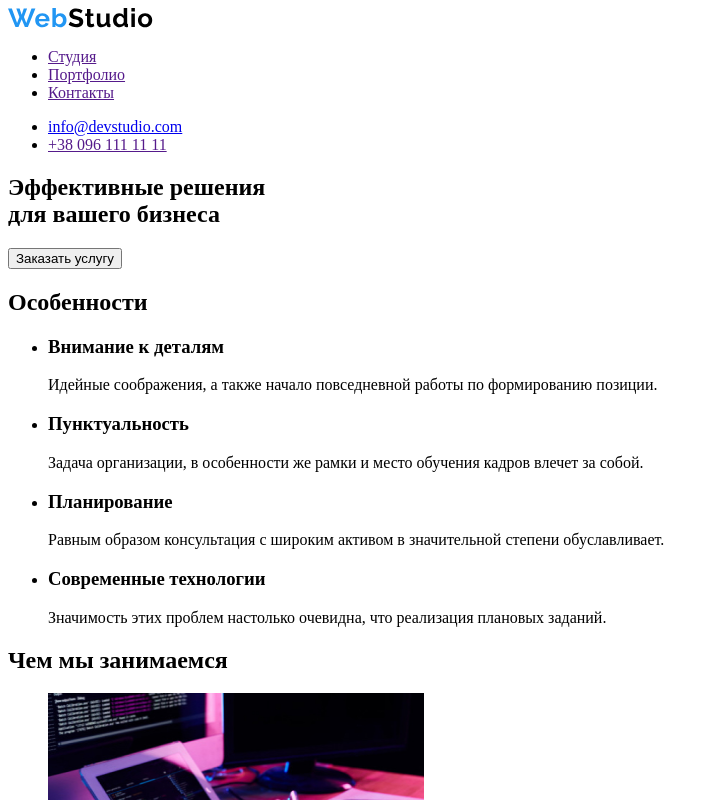
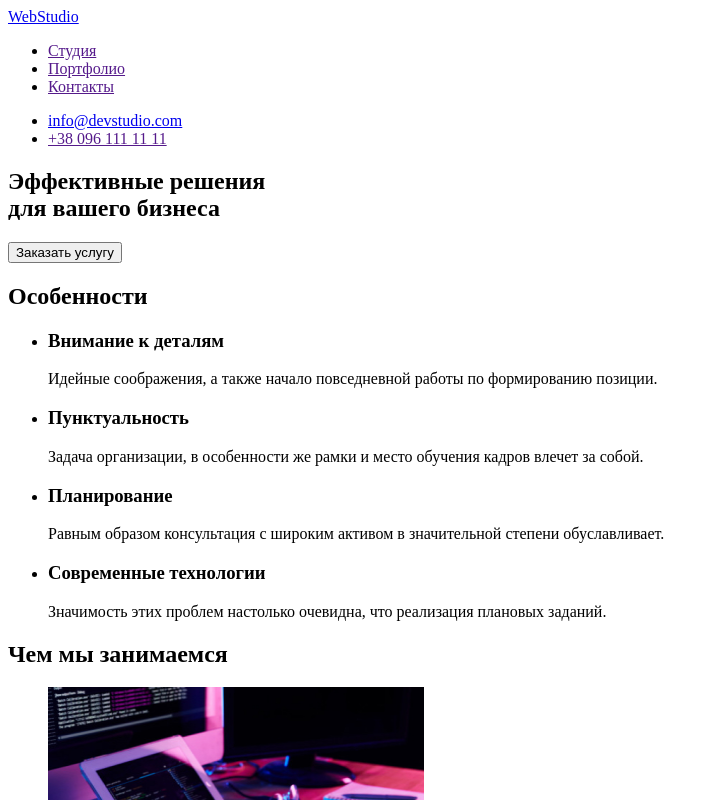
Before and after one commit to KRiabchenko/goit-markup-hw-01, a plain HTML site: page index.html in a window 1280 px wide. Shown: the top 800 px of the page, without its empty margins (0-719 px from the left). Drawn offline with Linux system fonts and the light colour scheme.

Commit message:
Добавлены ссылки для перехода на другую страницу

```diff
--- a/index.html
+++ b/index.html
@@ -4,24 +4,24 @@
     <meta charset="UTF-8">
     <meta http-equiv="X-UA-Compatible" content="IE=edge">
     <meta name="viewport" content="width=device-width, initial-scale=1.0">
-    <title>Document</title>
+    <title>Студия</title>
 </head>
 <body>
     <!--Шапка-->
     <header>
 <nav>
-    <img src="./images/logo.svg" alt="Логотип" />
+    <a href="./index.html">WebStudio</a>
 
     <ul>
         <li><a href="">Студия</a></li>
         <li><a href="">Портфолио</a></li>
         <li><a href="">Контакты</a></li>
     </ul>
-</nav>
     <ul>
         <li><a href="mailto:info@devstudio.com">info@devstudio.com</a></li>
         <li><a href="">+38 096 111 11 11</a></li>
     </ul>
+</nav>
     </header>
   <main>
         <!--Герой-->
@@ -97,7 +97,7 @@
 
     <!--Футер-->
     <footer>
-        <h2>WebStudio</h2>
+        <a href="./index.html">WebStudio</a>
         <address>г. Киев, пр-т Леси Украинки, 26</address>
         <address>
             <a href="mailto:info@devstudio.com">info@devstudio.com</a>
```
